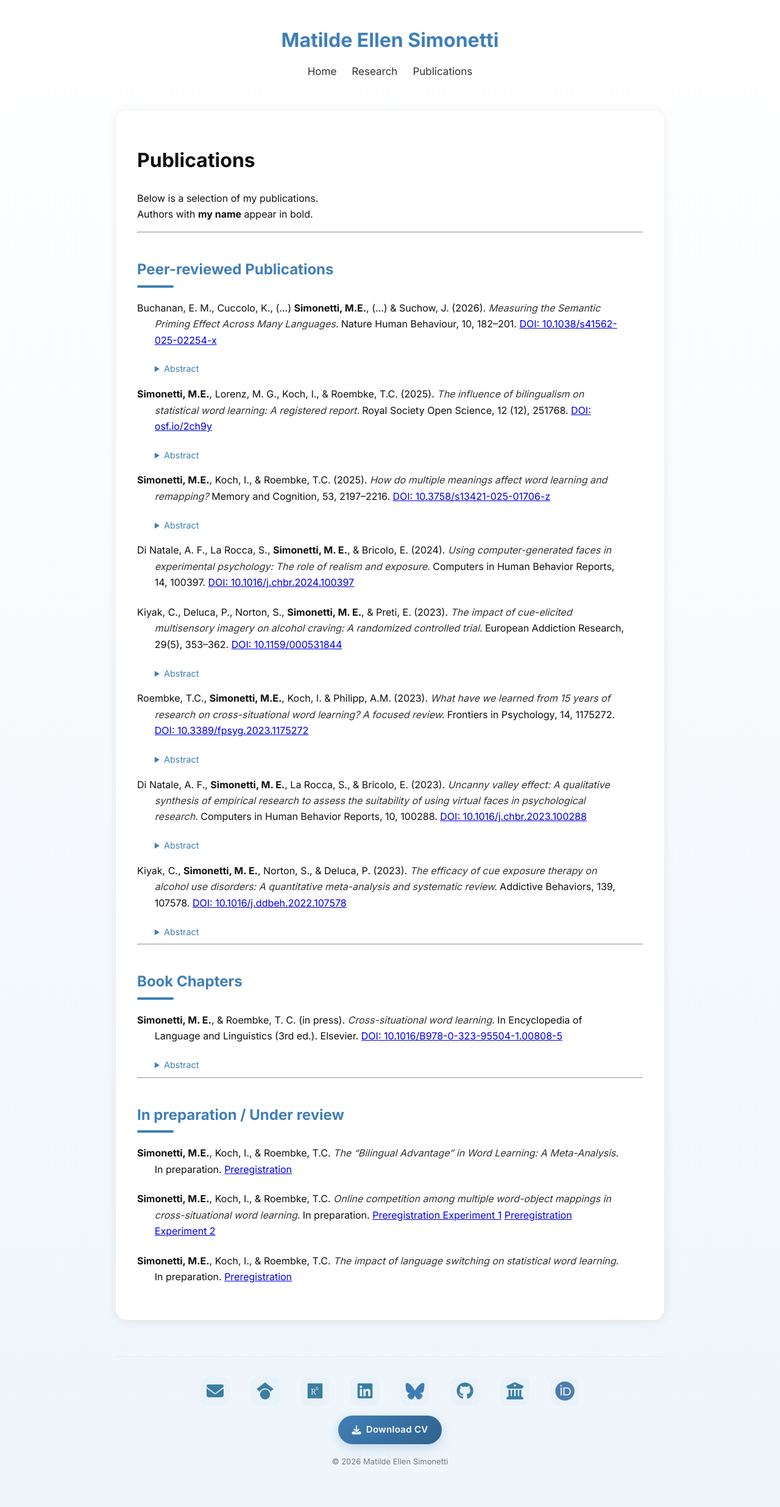
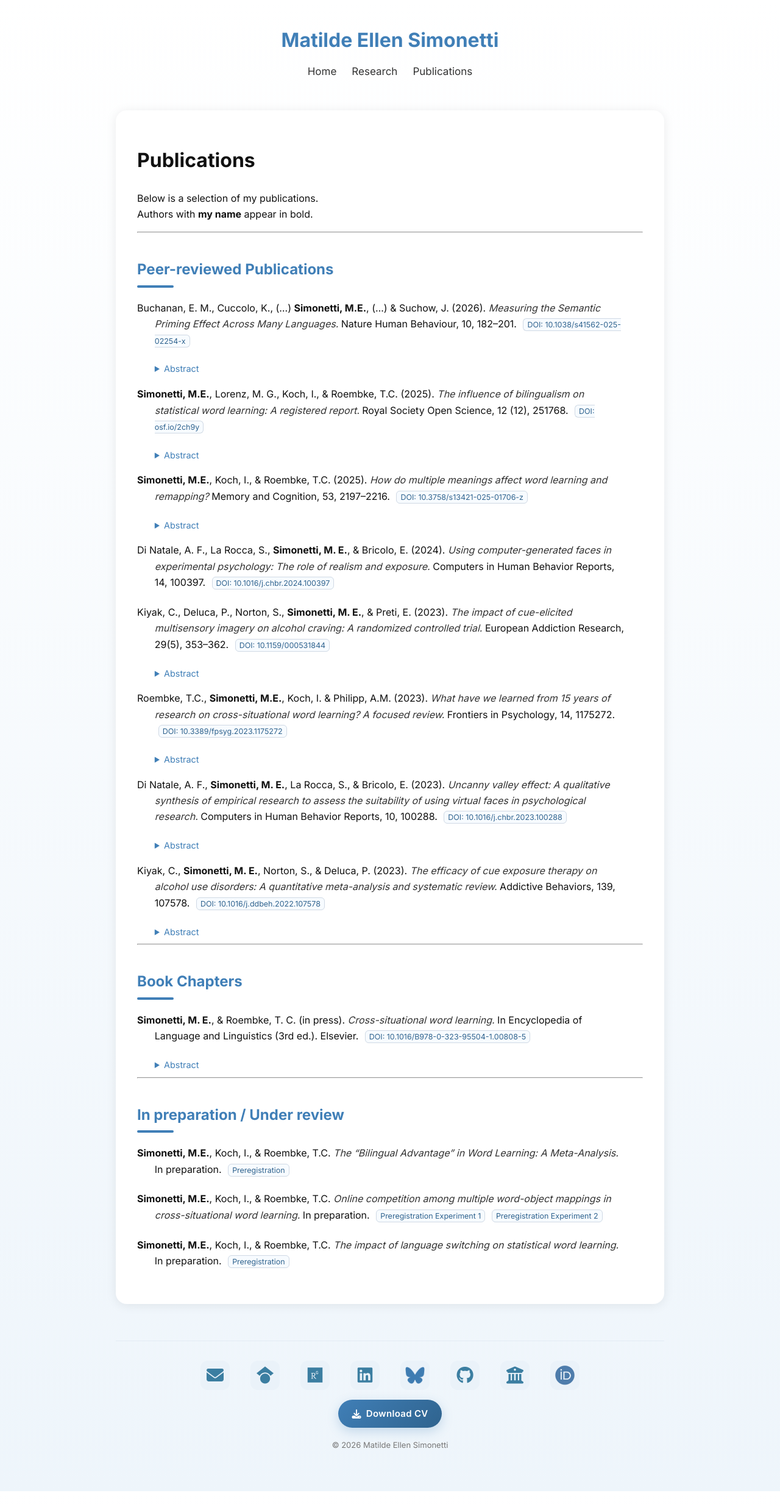
Before and after one commit to matildellen/matildellen.github.io, a Jekyll site: the page built from publications.md, in a window 1280 px wide. Shown: the whole page at 61% size. Built offline with Jekyll 4.4.1, drawn with Linux system fonts in a browser that asks for light colours; after the commit the page ends 2446 px from its top, so only the background shows below that.

Commit message:
Add styles for pub-list links and hover effects

```diff
--- a/assets/style.css
+++ b/assets/style.css
@@ -287,6 +287,24 @@ h2::after {
   font-size: 0.95em;
   color: #444;
 }
+.pub-list a {
+  display: inline;
+  font-size: 0.78em;
+  border: 1px solid #d0d9e4;
+  background: #f7fbff;
+  padding: 2px 6px;
+  margin-left: 6px;
+  border-radius: 6px;
+  text-decoration: none;
+  color: #2f638e;
+  font-weight: 500;
+}
+
+.pub-list a:hover {
+  background: var(--accent);
+  color: white;
+  border-color: var(--accent);
+}
 
 /* ---------------------------- */
 /* FOOTER */
```
